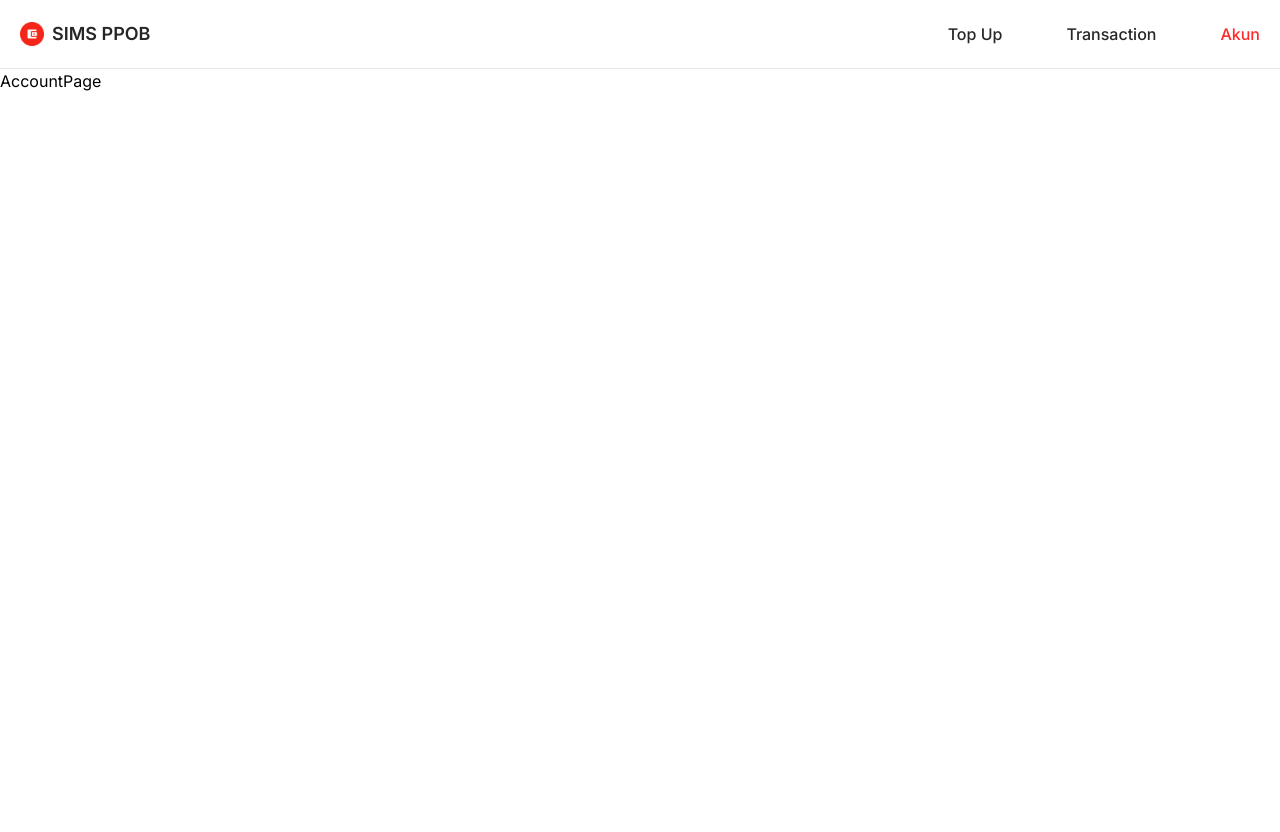
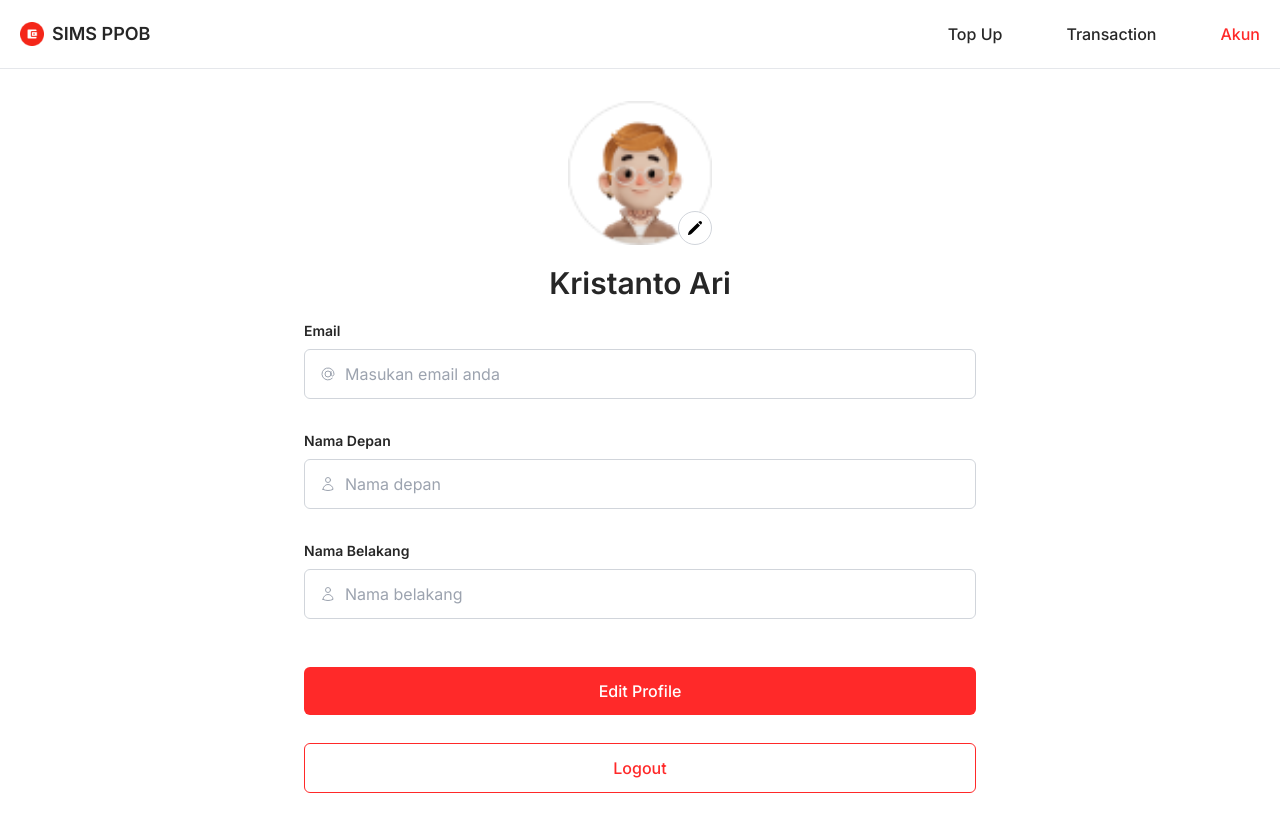
Before and after one commit to ervanervan/SIMS-PPOB, a React (Vite) app: page /account in a window 1280 px wide. Shown: the top 832 px of the page. Before the commit the page ends 800 px from the top, so only its background shows below. Built offline with nearby package versions, Linux system fonts and the light colour scheme.

Commit message:
add: profile card

```diff
--- a/src/components/Banner.tsx
+++ b/src/components/Banner.tsx
@@ -12,7 +12,7 @@ export default function Banner() {
       <div className="container mx-auto p-5">
         <h2 className="text-black/85 font-semibold">Temukan promo menarik</h2>
       </div>
-      <div className="flex gap-6 px-14 overflow-x-auto scrollbar-none mb-10">
+      <div className="flex gap-6 px-5 lg:px-14 overflow-x-auto scrollbar-none mb-10">
         {banners.map((banner, index) => (
           <div key={index} className="flex-shrink-0">
             <img
--- a/src/components/ListServices.tsx
+++ b/src/components/ListServices.tsx
@@ -29,7 +29,7 @@ const services = [
 export default function ListServices() {
   return (
     <section className="px-5 py-6 container mx-auto">
-      <div className="flex items-center justify-between gap-5">
+      <div className="flex flex-wrap items-center justify-between md:justify-start lg:justify-between md:gap-x-4 gap-y-14 gap-x-5 lg:gap-5">
         {services.map((service, index) => (
           <div key={index} className="flex flex-col items-center size-16">
             <img
--- /dev/null
+++ b/src/components/ProfileCard.tsx
@@ -0,0 +1,72 @@
+import { AtSymbolIcon, UserIcon } from "@heroicons/react/24/outline";
+import imageProfile from "../assets/images/Profile Photo.png";
+import InputField from "./InputField";
+import Button from "./Button";
+import { PencilIcon } from "@heroicons/react/24/solid";
+
+export default function ProfileCard() {
+  return (
+    <section className="p-5 container mx-auto">
+      <form className="max-w-2xl mx-auto">
+        <div className="flex flex-col items-center justify-center mt-3">
+          <div className="relative size-36">
+            <img
+              src={imageProfile}
+              alt="profile image"
+              className="size-36 object-cover"
+            />
+            <div className="absolute bottom-0 right-0 border border-gray-300 p-2 rounded-full bg-white">
+              <PencilIcon className="size-4" />
+            </div>
+          </div>
+          <p className="mt-5 text-black/85 font-semibold text-3xl">
+            Kristanto Ari
+          </p>
+        </div>
+        <div className="mt-5">
+          <div className="mb-2 text-sm font-semibold text-black/85">
+            <label htmlFor="">Email</label>
+          </div>
+          <InputField
+            type="email"
+            name="email"
+            placeholder="Masukan email anda"
+            leftIcon={<AtSymbolIcon className="h-4 w-4" />}
+          />
+          <div className="mb-2 text-sm font-semibold text-black/85">
+            <label htmlFor="">Nama Depan</label>
+          </div>
+
+          <InputField
+            type="text"
+            name="firstName"
+            placeholder="Nama depan"
+            leftIcon={<UserIcon className="h-4 w-4" />}
+          />
+          <div className="mb-2 text-sm font-semibold text-black/85">
+            <label htmlFor="">Nama Belakang</label>
+          </div>
+
+          <InputField
+            type="text"
+            name="lastName"
+            placeholder="Nama belakang"
+            leftIcon={<UserIcon className="h-4 w-4" />}
+          />
+        </div>
+        <div className="flex flex-col gap-3 mb-10">
+          <Button
+            type="submit"
+            className="w-full bg-primary text-white py-3 mt-4"
+          >
+            Edit Profile
+          </Button>
+
+          <Button className="w-full text-primary border border-primary bg-white py-3 mt-4">
+            Logout
+          </Button>
+        </div>
+      </form>
+    </section>
+  );
+}
--- a/src/pages/AccountPage.tsx
+++ b/src/pages/AccountPage.tsx
@@ -1,5 +1,11 @@
+import ProfileCard from "../components/ProfileCard";
+
 const AccountPage = () => {
-  return <div>AccountPage</div>;
+  return (
+    <>
+      <ProfileCard />
+    </>
+  );
 };
 
 export default AccountPage;
```
